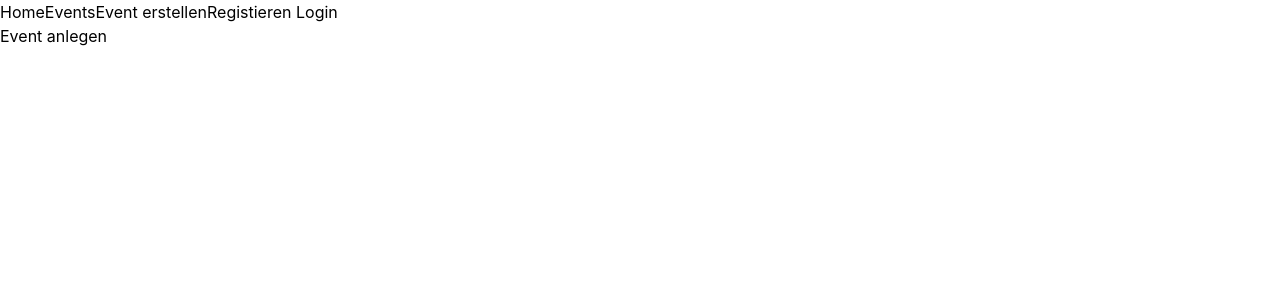
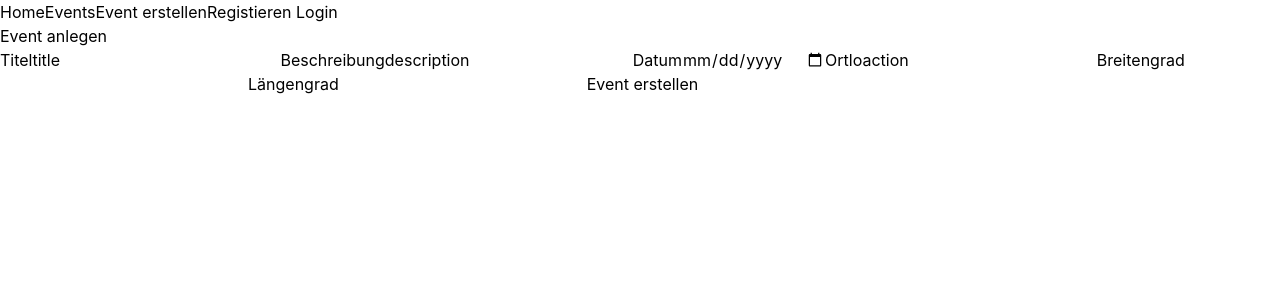
Before and after one commit to Vickiiv/event-scheduler, a React (Vite) app: page /events/new in a window 1280 px wide. Shown: the top 300 px of the page. Built offline with nearby package versions, Linux system fonts and the light colour scheme; sample sign-in values are in the browser's storage.

Commit message:
add create event structure

```diff
--- a/src/Pages/CreateEvent.tsx
+++ b/src/Pages/CreateEvent.tsx
@@ -1,8 +1,71 @@
+import { useState } from "react";
+
 function CreateEvent() {
+  const [title, setTitle] = useState("");
+  const [description, setDescription] = useState("");
+  const [location, setLocation] = useState("");
+  const [date, setDate] = useState("");
+  const [latitude, setLatitude] = useState("");
+  const [longitude, setLongitude] = useState("");
+
+  const handleSubmit = (e: React.FormEvent) => {
+    e.preventDefault();
+  };
+
   return (
-    <div>
+    <form onSubmit={handleSubmit}>
       <h1>Event anlegen</h1>
-    </div>
+
+      <label htmlFor="title">Titel</label>
+      <input
+        id="title"
+        type="text"
+        value="title"
+        onChange={(e) => setTitle(e.target.value)}
+      />
+
+      <label htmlFor="description">Beschreibung</label>
+      <input
+        id="description"
+        type="text"
+        value="description"
+        onChange={(e) => setDescription(e.target.value)}
+      />
+
+      <label htmlFor="date">Datum</label>
+      <input
+        id="date"
+        type="date"
+        value="date"
+        onChange={(e) => setDate(e.target.value)}
+      />
+
+      <label htmlFor="location">Ort</label>
+      <input
+        id="location"
+        type="text"
+        value="loaction"
+        onChange={(e) => setLocation(e.target.value)}
+      />
+
+      <label htmlFor="latitude">Breitengrad</label>
+      <input
+        id="latitude"
+        type="number"
+        value="latitude"
+        onChange={(e) => setLatitude(e.target.value)}
+      />
+
+      <label htmlFor="longitude">Längengrad</label>
+      <input
+        id="longitude"
+        type="number"
+        value="longitude"
+        onChange={(e) => setLongitude(e.target.value)}
+      />
+
+      <button type="submit">Event erstellen</button>
+    </form>
   );
 }
 
```
